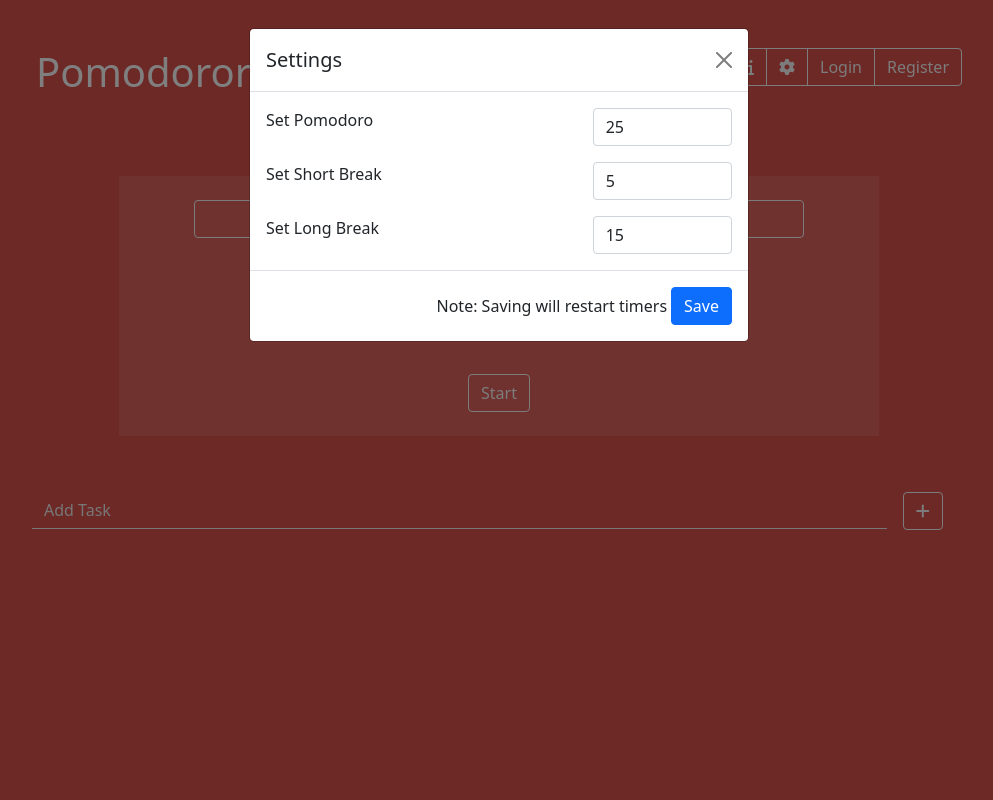
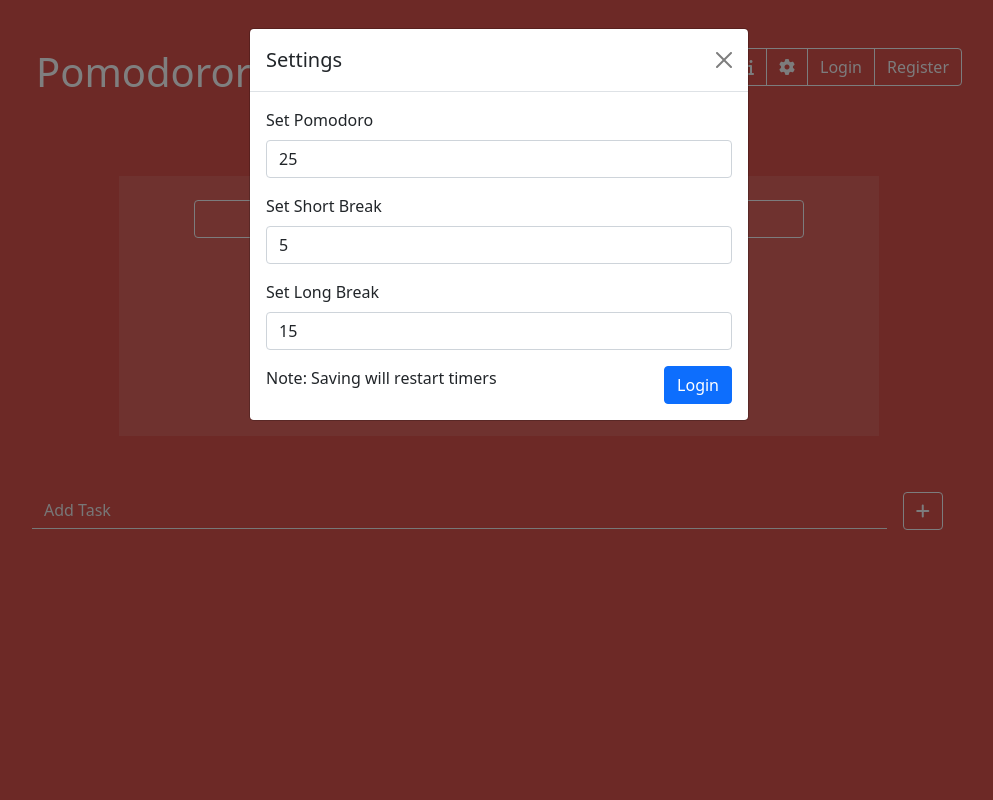
Before and after one commit to nameistao/Wordle, a Node server app: page / in a window 1280 px wide, after a click that opens the changed part. Shown: the whole page, without its empty margins (141-1134 px from the left). Run offline with Node 20, Linux system fonts and the light colour scheme; some libraries are stand-ins or nearby versions.

Commit message:
updated front-end login and save settings functionality

```diff
--- a/public/js/helpers.js
+++ b/public/js/helpers.js
@@ -116,3 +116,8 @@ function startStopFunction(){
         clearInterval(progressBarFunction);
     }
 }
+
+//for updating user's timers in database
+function updateTimers(loggedInEmail, pomodoroTimeLength, shortBreakTimeLength, longBreakTimeLength){
+
+}
--- a/public/js/variables.js
+++ b/public/js/variables.js
@@ -18,6 +18,9 @@ const seconds = document.getElementById('seconds');
 const minutes = document.getElementById('minutes');
 let timer;
 
+//variables related to logged in user
+let loggedInEmail;
+
 //variables for buttons for switching timer type
 const timerSwitchButtons = document.querySelectorAll('.timerswitch');
 
@@ -26,7 +29,11 @@ const addTaskButton = document.getElementById('addTask');
 let addTaskString = document.getElementById('addTaskString');
 let removeTaskButtons = document.querySelectorAll('.removeTask');
 
+//variables related to button group
+const buttonGroupLoginButton = document.getElementById('buttonGroupLoginButton');
+
 //variables related to settings modal
+const settingsForm = document.getElementById('settingsForm');
 const settingsButton = document.getElementById('settingsButton');
 const saveSettings = document.getElementById('saveSettings');
 let settingsPomodoroLength = document.getElementById('settingsPomodoroLength');
@@ -38,6 +45,8 @@ const loginForm = document.getElementById('loginForm');
 const loginButton = document.getElementById('loginButton');
 const loginEmail = document.getElementById('loginEmail');
 const loginPassword = document.getElementById('loginPassword');
+const loginModalText = document.getElementById('loginModalText');
+const closeLoginModalButton = document.getElementById('closeLoginModalButton');
 
 //variables related to register modal
 const registerForm = document.getElementById('registerForm');
--- a/src/utils/mongodb.js
+++ b/src/utils/mongodb.js
@@ -36,9 +36,9 @@ const register = (email, password, callback) => {
                     db.collection('users').insertOne({
                         email: email,
                         passwordHash: pwHash,
-                        pomodoroTime: 25,
-                        shortBreakTime: 5,
-                        longBreakTime: 15,
+                        pomodoroTime: 25 * 60,
+                        shortBreakTime: 5 * 60,
+                        longBreakTime: 15 * 60,
                         tasks: []
                     }, (error, result) => {
                         if(error){
--- a/views/index.hbs
+++ b/views/index.hbs
@@ -25,7 +25,7 @@
                         <div class="btn-group float-end" role="group" aria-label="Basic example">
                             <button type="button" class="btn btn-outline-light" data-bs-toggle="modal" data-bs-target="#informationModal"><i class='fas fa-info'></i></button>
                             <button id='settingsButton' type="button" class="btn btn-outline-light" data-bs-toggle="modal" data-bs-target="#settingsModal"><i class='fas fa-cog'></i></button>
-                            <button type="button" class="btn btn-outline-light" data-bs-toggle="modal" data-bs-target="#loginModal">Login</button>
+                            <button id='buttonGroupLoginButton' type="button" class="btn btn-outline-light" data-bs-toggle="modal" data-bs-target="#loginModal">Login</button>
                             <button type="button" class="btn btn-outline-light" data-bs-toggle="modal" data-bs-target="#registerModal">Register</button>
                         </div>
                     </div>
@@ -116,9 +116,30 @@
     <div class="modal-content">
         <div class="modal-header">
         <h5 class="modal-title" id="exampleModalLabel">Settings</h5>
-        <button type="button" class="btn-close" data-bs-dismiss="modal" aria-label="Close"></button>
+        <button id='closeSettingsModalButton' type="button" class="btn-close" data-bs-dismiss="modal" aria-label="Close"></button>
         </div>
         <div class="modal-body">
+            <form id='settingsForm'>
+                <div class="mb-3">
+                    <label for="setPomodoro" class="form-label">Set Pomodoro</label>
+                    <input id='settingsPomodoroLength' required type="number" min='1' class="form-control">
+                </div>
+                <div class="mb-3">
+                    <label for="setShortBreak" class="form-label">Set Short Break</label>
+                    <input id='settingsShortBreakLength' required type="number" min='1' class="form-control">
+                </div>
+                <div class="mb-3">
+                    <label for="setLongBreak" class="form-label">Set Long Break</label>
+                    <input id='settingsLongBreakLength' required type="number" min='1' class="form-control">
+                </div>
+                <div class='row'>
+                    <div class='col-10'>Note: Saving will restart timers</div>
+                    <div class='col-2'>
+                        <button id='saveSettings' class="float-end btn btn-primary">Login</button>
+                    </div>
+                </div>
+            </form>
+            <!--
             <div class='row'>
                 <div class='col-8'>Set Pomodoro</div>
                 <div class='col-4'>
@@ -142,6 +163,7 @@
             Note: Saving will restart timers
             <button id='saveSettings' type="button" class="btn btn-primary" data-bs-dismiss="modal">Save</button>
           </div>
+          -->
     </div>
     </div>
 </div>
@@ -152,7 +174,7 @@
     <div class="modal-content">
         <div class="modal-header">
         <h5 class="modal-title" id="exampleModalLabel">Login</h5>
-        <button type="button" class="btn-close" data-bs-dismiss="modal" aria-label="Close"></button>
+        <button id='closeLoginModalButton' type="button" class="btn-close" data-bs-dismiss="modal" aria-label="Close"></button>
         </div>
         <div class="modal-body">
             <form id='loginForm'>
@@ -164,7 +186,12 @@
                     <label for="exampleInputPassword1" class="form-label">Password</label>
                     <input id='loginPassword' required type="password" class="form-control">
                 </div>
-                <button id='loginButton' class="float-end btn btn-primary">Login</button>
+                <div class='row'>
+                    <div id='loginModalText' class='col-10'></div>
+                    <div class='col-2'>
+                        <button id='loginButton' class="float-end btn btn-primary">Login</button>
+                    </div>
+                </div>
             </form>
         </div>
     </div>
```
Also changed, not shown: public/js/app.js.
